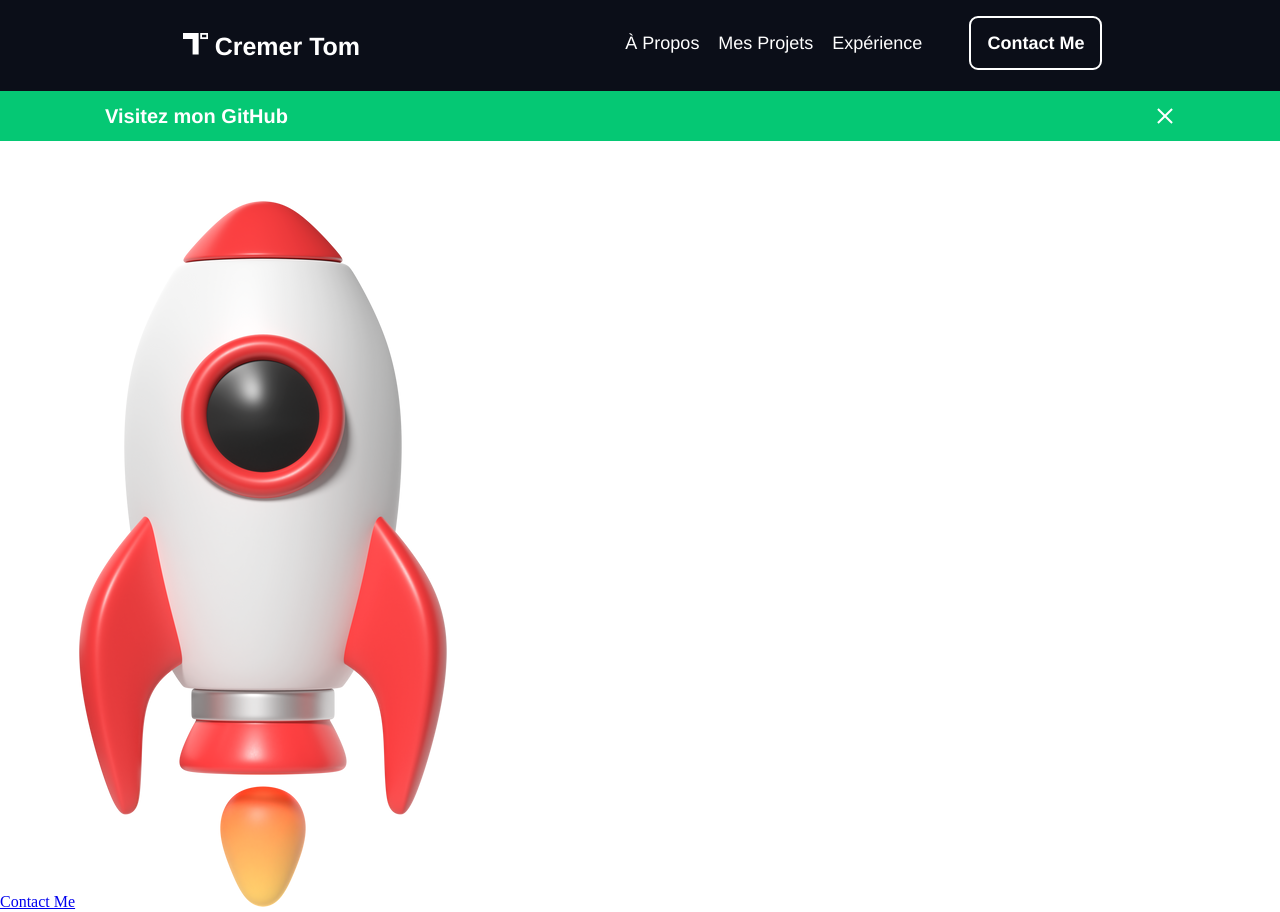
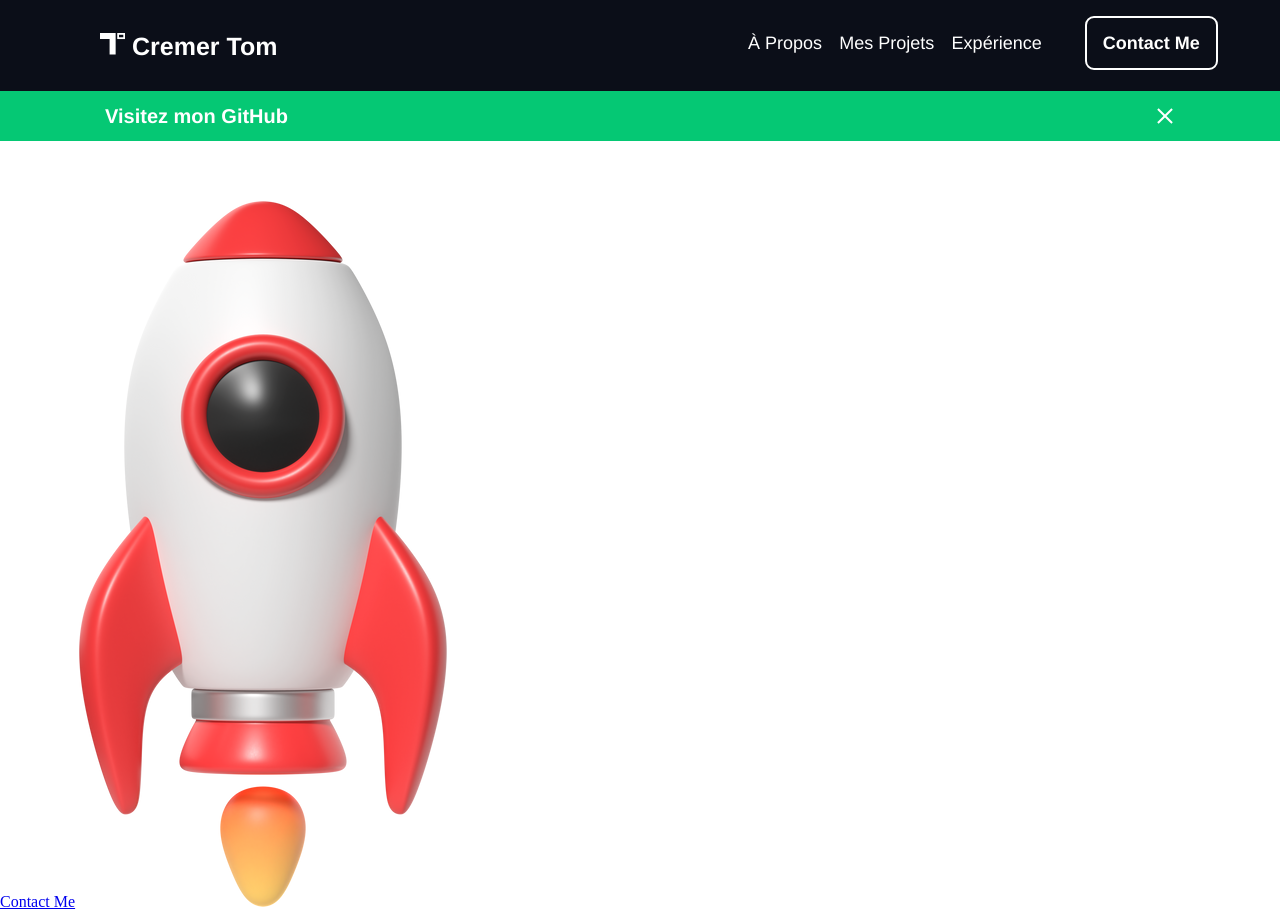
Before and after one commit to tom-cremer/site_cv, a website built with Parcel: page index.html in a window 1280 px wide. Built offline with nearby package versions, Linux system fonts and the light colour scheme.

Commit message:
✅ header update

```diff
--- a/src/scss/main.scss
+++ b/src/scss/main.scss
@@ -11,8 +11,8 @@ body {
 .header-container {
   background-color: $black;
   display: flex;
-  justify-content: space-around;
-  padding: 33px 50px;
+  justify-content: space-between;
+  padding: 33px 100px;
 
   .title-container {
     display: flex;
```
